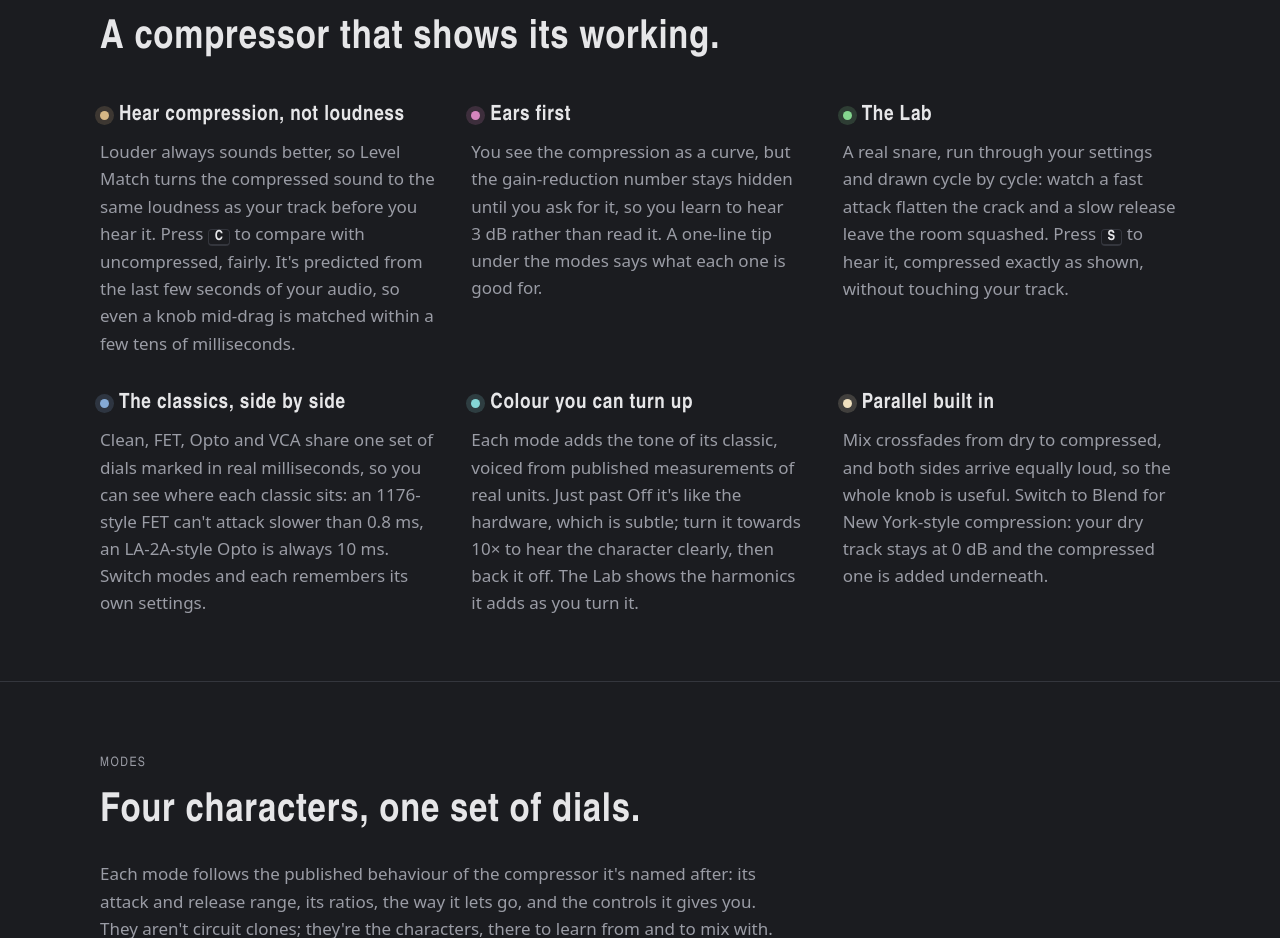
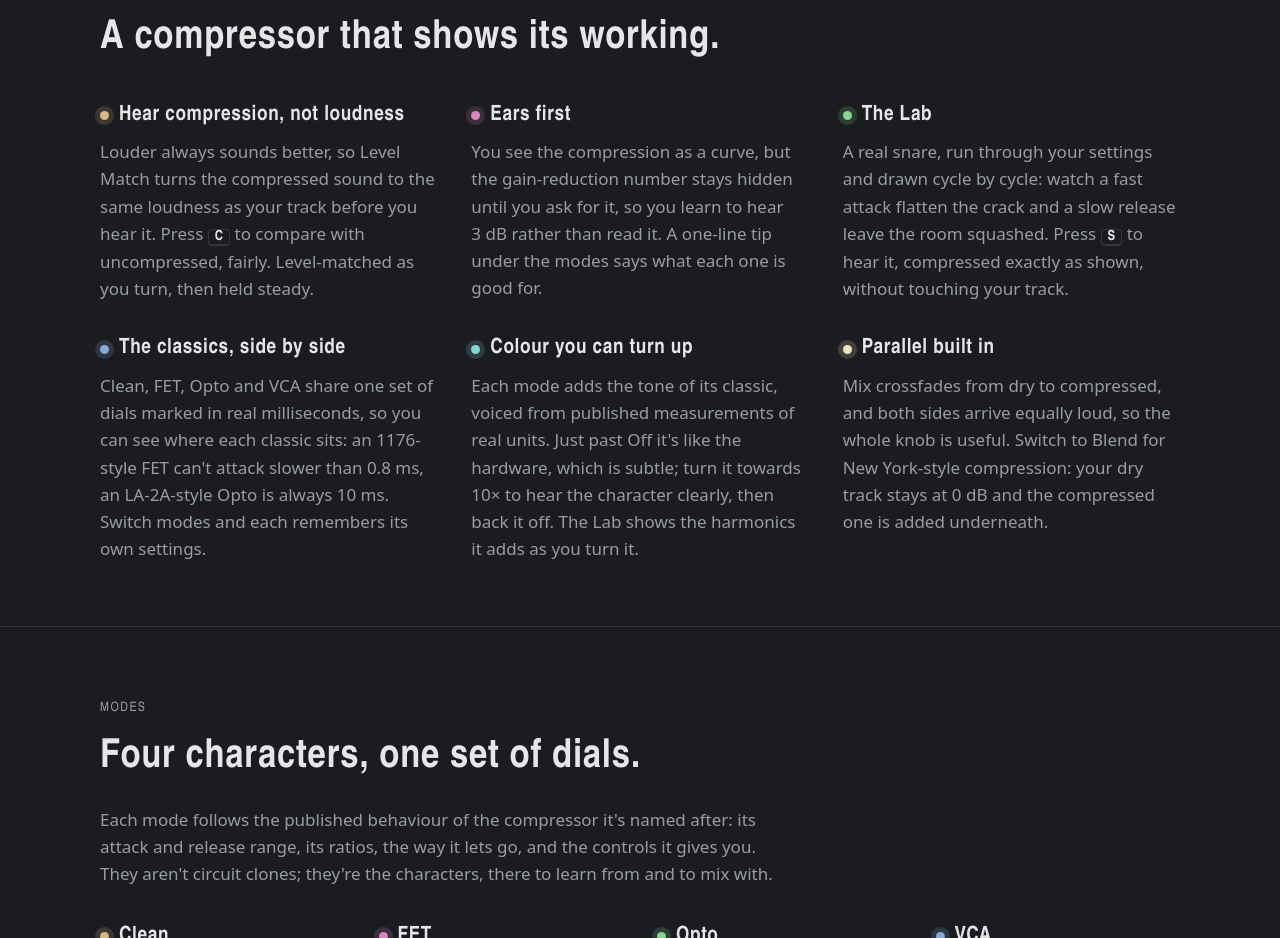
Before and after one commit to tomdmaguire/lucky-comp, a plain HTML site: page docs/index.html in a window 1280 px wide. Shown: the part 1380-2318 px from the top of the page. Drawn offline with Linux system fonts and the light colour scheme; a web font is replaced by a local one.

Commit message:
docs: say level match holds steady once set
The old copy suggested the match kept updating through a track.

Co-Authored-By: Claude Opus 5.5 <noreply@anthropic.com>

```diff
--- a/docs/index.html
+++ b/docs/index.html
@@ -184,7 +184,7 @@
       <div class="features">
         <div class="feature" style="--dot: var(--gold)">
           <h3>Hear compression, not loudness</h3>
-          <p>Louder always sounds better, so Level Match turns the compressed sound to the same loudness as your track before you hear it. Press <kbd>C</kbd> to compare with uncompressed, fairly. It's predicted from the last few seconds of your audio, so even a knob mid-drag is matched within a few tens of milliseconds.</p>
+          <p>Louder always sounds better, so Level Match turns the compressed sound to the same loudness as your track before you hear it. Press <kbd>C</kbd> to compare with uncompressed, fairly. Level-matched as you turn, then held steady.</p>
         </div>
         <div class="feature" style="--dot: var(--pink)">
           <h3>Ears first</h3>
```
Also changed, not shown: 1 other file.
